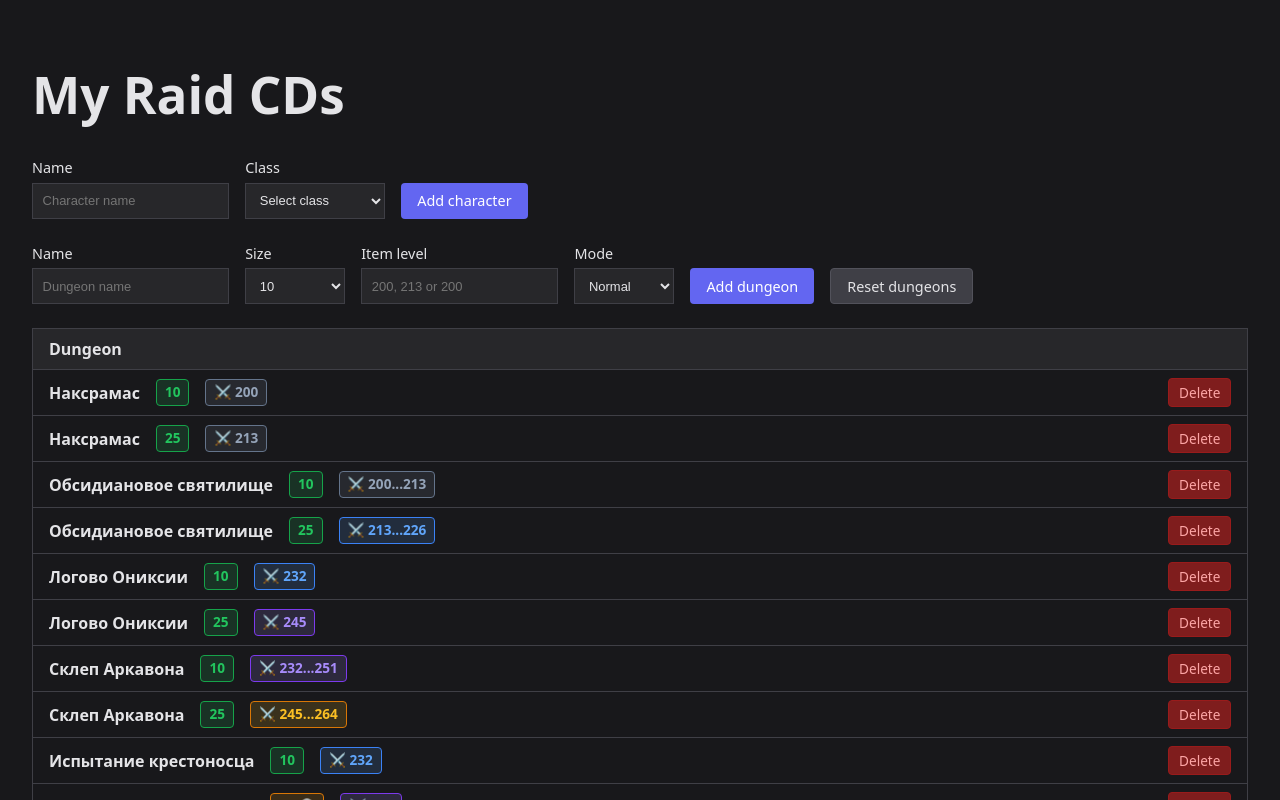
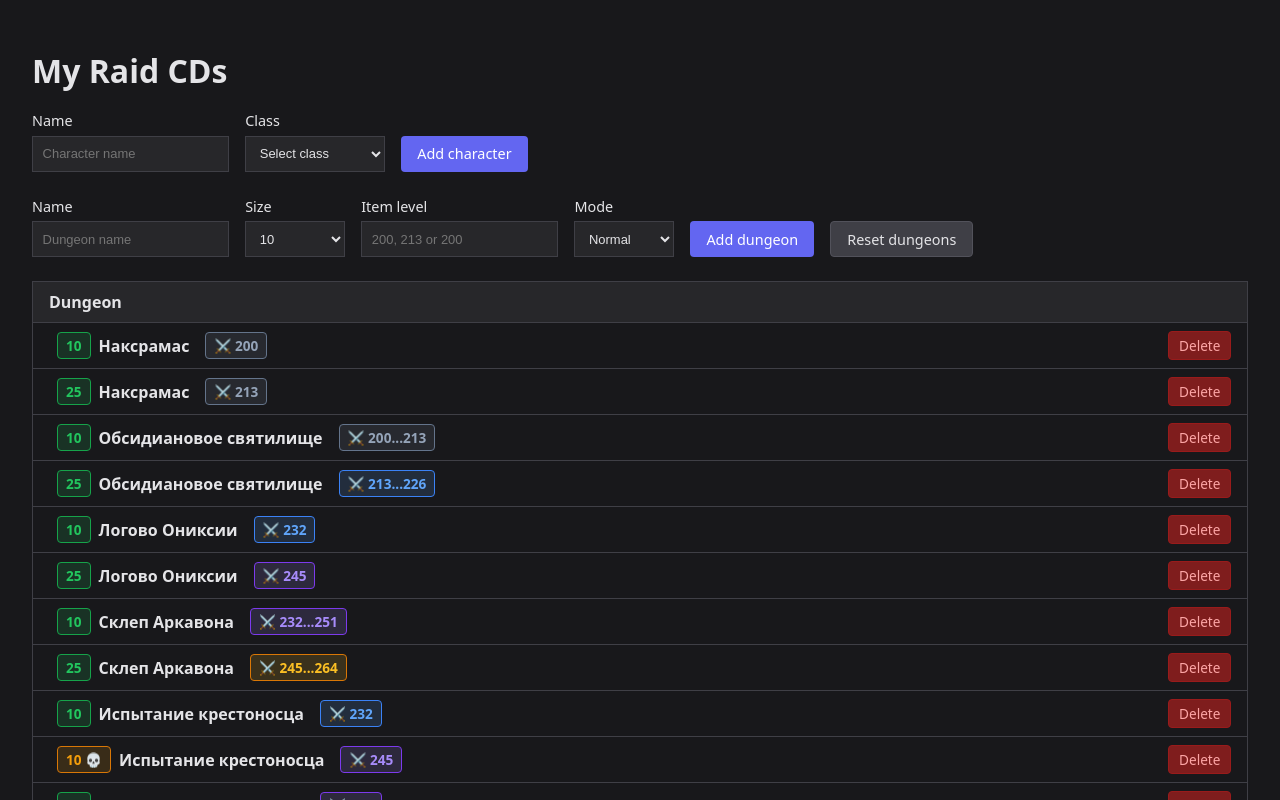
Before and after one commit to sergimax/my-raid-cds, a React (Vite) app: page / in a window 1280 px wide. Shown: the top 800 px of the page. Built offline with nearby package versions, Linux system fonts and the light colour scheme.

Commit message:
style(dungeon-table): adjust h1 font size and reposition dungeon name for better layout

```diff
--- a/src/components/dungeon-table/index.tsx
+++ b/src/components/dungeon-table/index.tsx
@@ -72,7 +72,6 @@ export function DungeonTable({
           <tr key={dungeon.id}>
             <td>
               <div className="dungeon-table-dungeon-cell">
-                <span className="dungeon-name">{dungeon.name}</span>
                 <span
                   className={`dungeon-mode dungeon-mode--${
                     dungeon.mode === DungeonMode.HEROIC ? "heroic" : "normal"
@@ -81,6 +80,7 @@ export function DungeonTable({
                   {dungeon.size}
                   {dungeon.mode === DungeonMode.HEROIC ? " 💀" : ""}
                 </span>
+                <span className="dungeon-name">{dungeon.name}</span>
                 <span
                   className={`dungeon-item-level dungeon-item-level--tier-${getItemLevelTier(dungeon.itemLevel)}`}
                 >
--- a/src/index.css
+++ b/src/index.css
@@ -29,7 +29,7 @@ body {
 }
 
 h1 {
-  font-size: 3.2em;
+  font-size: 2em;
   line-height: 1.1;
 }
 
```
